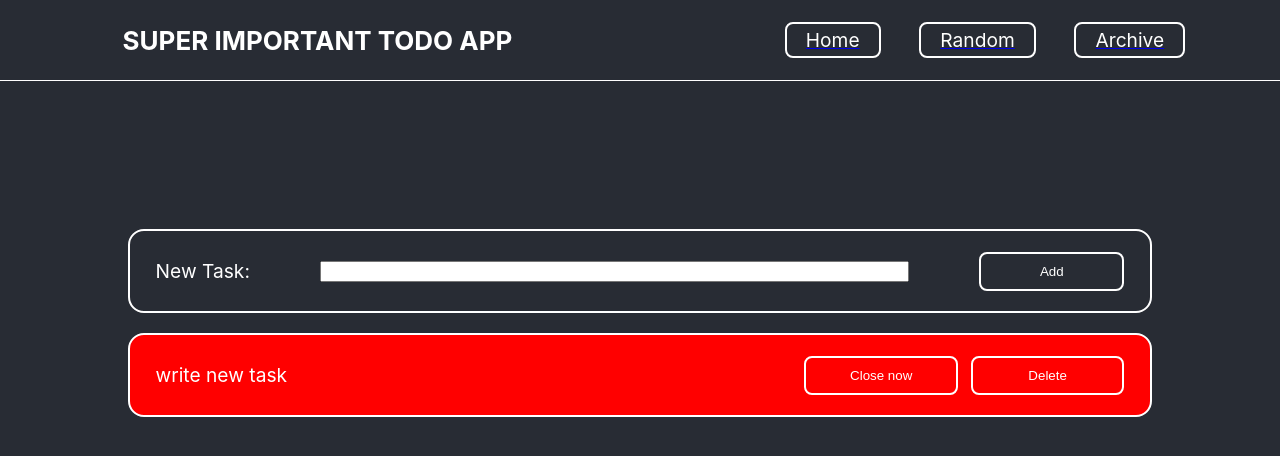
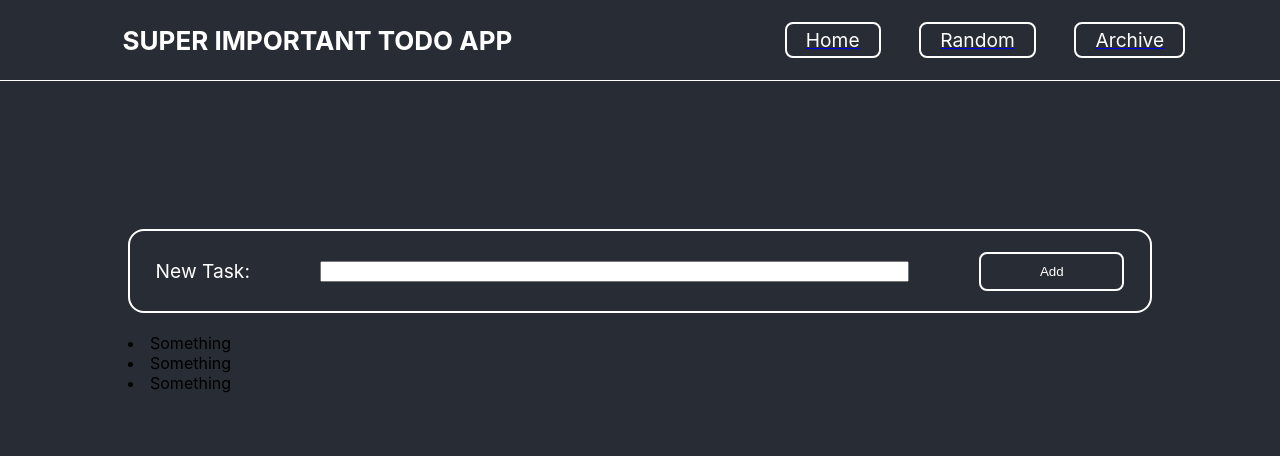
Before and after one commit to PhilippDemmelmair/todo, a React (Create React App) app: page / in a window 1280 px wide. Shown: the top 456 px of the page. Built offline with nearby package versions, Linux system fonts and the light colour scheme.

Commit message:
add zustand for globalState handling

```diff
--- a/package.json
+++ b/package.json
@@ -11,7 +11,8 @@
     "react-router-dom": "^6.3.0",
     "react-scripts": "5.0.1",
     "styled-components": "^5.3.5",
-    "web-vitals": "^2.1.4"
+    "web-vitals": "^2.1.4",
+    "zustand": "^4.0.0-rc.1"
   },
   "scripts": {
     "start": "react-scripts start",
--- /dev/null
+++ b/src/common/useTodo.jsx
@@ -0,0 +1,37 @@
+import create from 'zustand'
+import { nanoid } from 'nanoid'
+
+const useTodo = create((set) => ({
+  // TODO get this from localStorage
+  todos: [
+    {
+      id: nanoid(),
+      text: 'Wash the car',
+      completed: false,
+      archived: false,
+    },
+    {
+      id: nanoid(),
+      text: 'Do the dishes',
+      completed: true,
+      archived: false,
+    },
+    {
+      id: nanoid(),
+      text: 'Read newspaper',
+      completed: false,
+      archived: false,
+    },
+  ],
+  toggleCompleted: (id) =>
+    set((state) => ({
+      todos: state.todos.map((todo) => {
+        if (id === todo.id) {
+          return { ...todo, comppleted: !todo.completed }
+        }
+        return todo
+      }),
+    })),
+}))
+
+export default useTodo
--- a/src/components/App/App.js
+++ b/src/components/App/App.js
@@ -13,6 +13,8 @@ import {
 import { Todo } from '../TaskObjects/Todo'
 import { Add } from '../TaskObjects/Add'
 import { Header } from '../Header'
+import useTodo from '../../common/useTodo'
+import shallow from 'zustand/shallow'
 
 const defaultTask = [
   {
@@ -38,30 +40,8 @@ function App() {
   )
 }
 
-// function Header() {
-//   return (
-//     <>
-//       <HeaderStyle>
-//         <Title>SUPER IMPORTANT TODO APP</Title>
-//         <NavBar>
-//           <Link to="/">
-//             <LinkText>Home</LinkText>
-//           </Link>
-
-//           <Link to="/random">
-//             <LinkText>Random</LinkText>
-//           </Link>
-
-//           <Link to="/archive">
-//             <LinkText>Archive</LinkText>
-//           </Link>
-//         </NavBar>
-//       </HeaderStyle>
-//     </>
-//   )
-// }
-
 function Home() {
+  // TODO set globalState
   const [todoList, setTodo] = useState(
     JSON.parse(localStorage.getItem('todoList')) || defaultTask
   )
@@ -93,6 +73,9 @@ function Home() {
   }
 
   function addTodo(text) {
+    // TODO input validating
+    // not possible if empty
+    // not posssible if too long
     console.log(typeof text)
     const newTodos = [
       { id: nanoid(), task: text, completed: false, archived: false },
@@ -104,21 +87,28 @@ function Home() {
   React.useEffect(() => {
     localStorage.setItem('todoList', JSON.stringify(todoList))
   }, [todoList])
+
+  const todoIds = useTodo(
+    (state) =>
+      state.todos.filter((todo) => !todo.archived).map((todo) => todo.id),
+    shallow
+  )
   return (
     <>
       <Body>
         <Add addTodo={addTodo} />
-        {todoList.map((i) => {
+        {todoIds.map((i) => {
           return (
-            <Todo
-              key={i.id}
-              task={i.task}
-              completed={i.completed}
-              archived={i.archived}
-              toggleComplete={() => toggleComplete(i.id)}
-              toggleArchived={() => toggleArchived(i.id)}
-              deleteTask={() => deleteTask(i.id)}
-            />
+            // <Todo
+            //   key={i.id}
+            //   task={i.task}
+            //   completed={i.completed}
+            //   archived={i.archived}
+            //   toggleComplete={() => toggleComplete(i.id)}
+            //   toggleArchived={() => toggleArchived(i.id)}
+            //   deleteTask={() => deleteTask(i.id)}
+            // />
+            <li>Something</li>
           )
         })}
       </Body>
--- a/src/components/Header.jsx
+++ b/src/components/Header.jsx
@@ -55,7 +55,7 @@ const HeaderStyle = styled.header`
   background-color: #282c34;
   height: 10vh;
   display: flex;
-  flex-direction: row;
+  flex-flow: row wrap;
   align-items: center;
   justify-content: space-around;
   border-bottom: 1px solid #fff;
```
Also changed, not shown: 1 other file (tests, documents, lock files or other folders).
